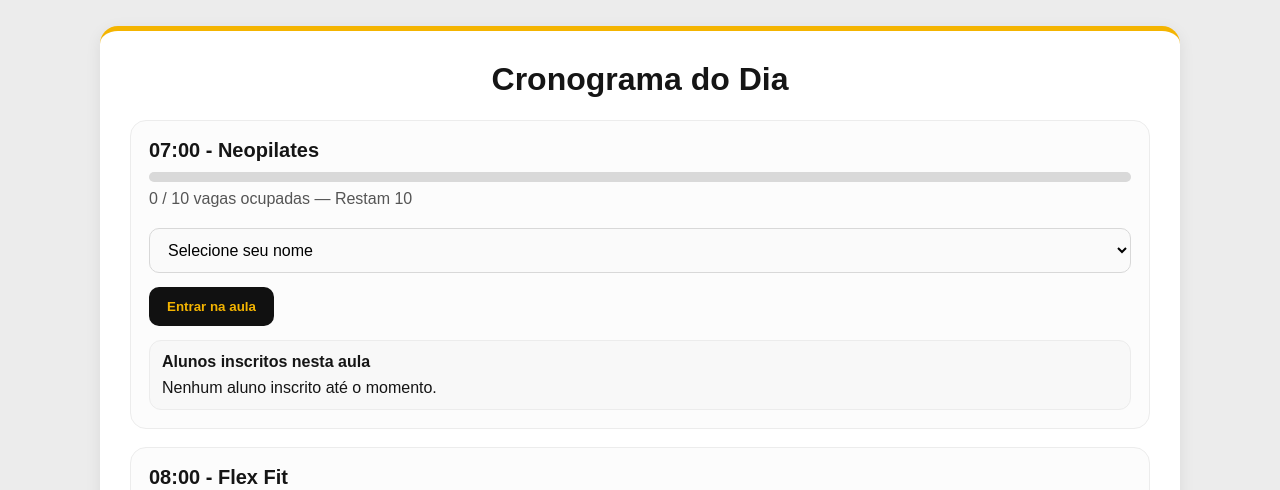
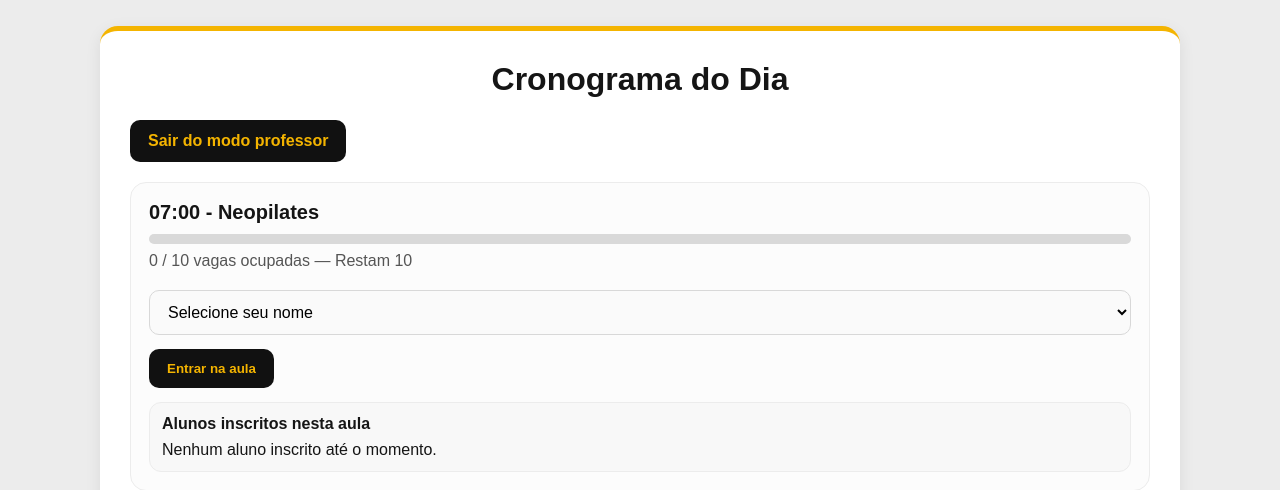
Before and after one commit to gabriel-brinoti/academia-sistema, a Flask app: page /cronograma in a window 1280 px wide. Shown: the part 78-568 px from the top of the page. Run offline with Flask 3, Linux system fonts and the light colour scheme; the visitor is signed in with stand-in values (Sample User, id 1); data comes from the database, SQL or seed files in the repository; data that the repository does not hold is empty.

Commit message:
Adcionei acesso somples do professor

```diff
--- a/app.py
+++ b/app.py
@@ -327,6 +327,21 @@ def agendar_aula(aula_id):
     conn.close()
     return render_template("agendamento_sucesso.html")
 
+@app.route("/acesso_professor", methods=["POST"])
+def acesso_professor():
+    senha = request.form.get("senha_professor", "")
+
+    if senha == "prof123":
+        session["professor_liberado"] = True
+
+    return redirect(url_for("cronograma"))
+
+
+@app.route("/sair_professor")
+def sair_professor():
+    session.pop("professor_liberado", None)
+    return redirect(url_for("cronograma"))
+
 init_db()
 
 if __name__ == "__main__":
--- a/templates/cronograma.html
+++ b/templates/cronograma.html
@@ -25,6 +25,17 @@
 <div class="container">
     <h2 class="schedule-title">Cronograma do Dia</h2>
 
+    <div style="margin-bottom: 20px; display: flex; gap: 10px; flex-wrap: wrap;">
+    {% if session.get("admin_logado") or session.get("professor_liberado") %}
+        <a href="{{ url_for('sair_professor') }}" class="btn">Sair do modo professor</a>
+    {% else %}
+        <form method="POST" action="{{ url_for('acesso_professor') }}" style="display:flex; gap:10px; flex-wrap:wrap; background:none; padding:0; margin:0; max-width:none;">
+            <input type="password" name="senha_professor" placeholder="Senha do professor" required style="max-width: 220px;">
+            <button type="submit">Acesso do Professor</button>
+        </form>
+    {% endif %}
+</div>
+
     {% if aulas_hoje %}
         {% for aula in aulas_hoje %}
         <div class="aula-card">
@@ -46,18 +57,25 @@
                 </form>
             {% endif %}
 
+            {% if session.get("admin_logado") or session.get("professor_liberado") %}
 <div class="lista-alunos-aula">
     <h4>Alunos inscritos nesta aula</h4>
     {% if aula.inscritos %}
         <ul>
             {% for inscrito in aula.inscritos %}
-                            <li>{{ inscrito.nome }}{% if inscrito.idade is not none %} — {{ inscrito.idade }} anos{% endif %}</li>
+                <li>
+                    {{ inscrito.nome }}
+                    {% if inscrito.idade is not none %}
+                        — {{ inscrito.idade }} anos
+                    {% endif %}
+                </li>
             {% endfor %}
         </ul>
     {% else %}
         <p>Nenhum aluno inscrito até o momento.</p>
     {% endif %}
 </div>
+{% endif %}
         </div>
         {% endfor %}
     {% else %}
```
Lines whose indentation alone changed are shown as unchanged.
